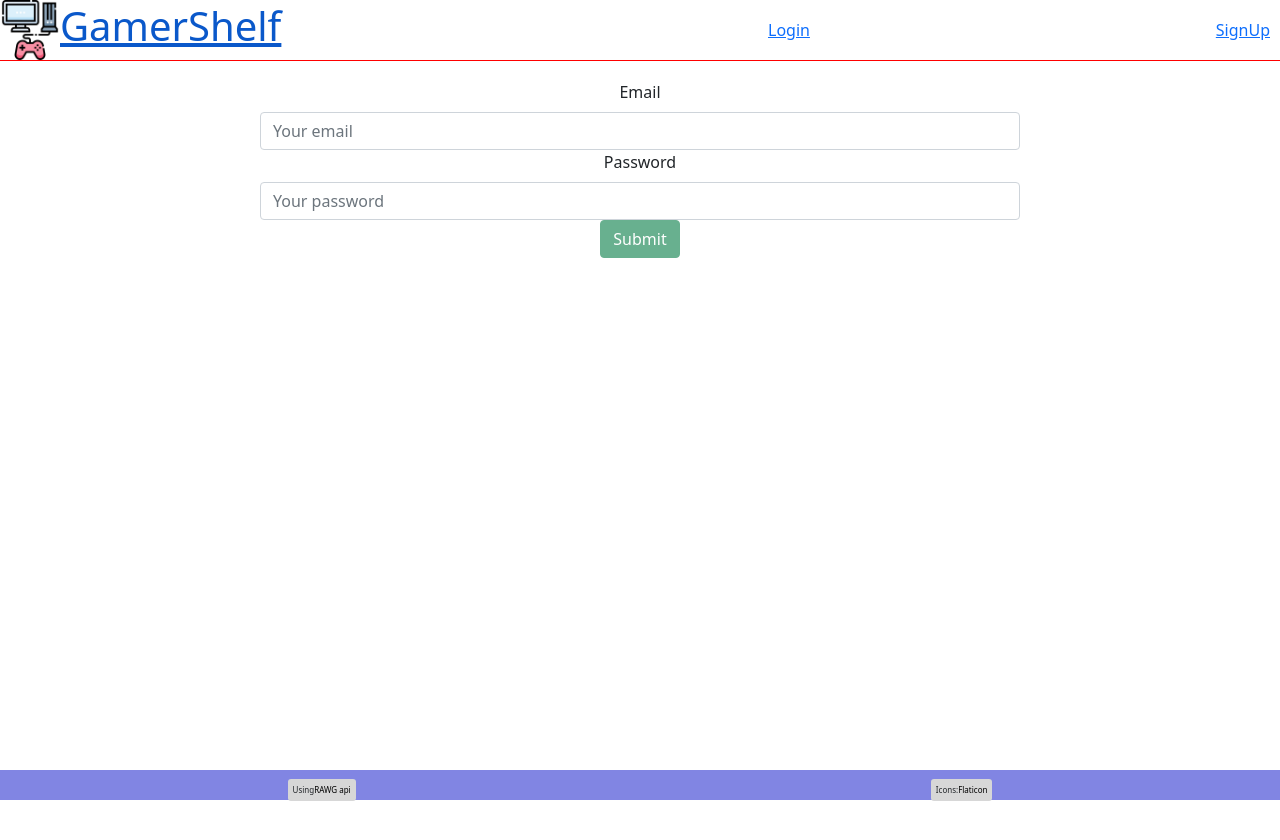
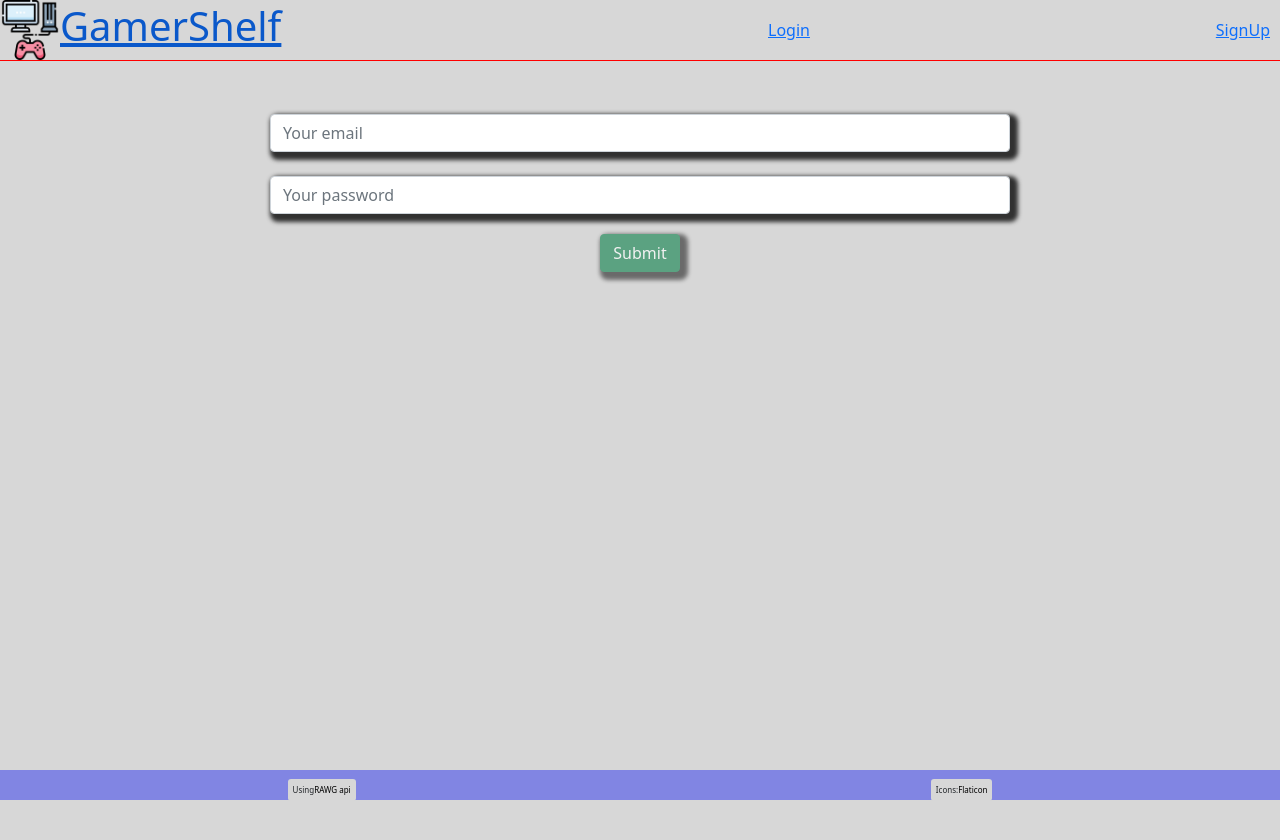
Before and after one commit to tcrear/group-project-3, a React (Create React App) app in the folder client/: page /Login in a window 1280 px wide. Shown: the top 840 px of the page. Before the commit the page ends 800 px from the top, so only its background shows below. Built offline with nearby package versions, Linux system fonts and the light colour scheme.

Commit message:
added more styling

```diff
--- a/client/src/App.css
+++ b/client/src/App.css
@@ -4,7 +4,7 @@ a {
 }
 
 .content{
-  min-height: 85vh;
+  min-height: 100vh;
   height: auto !important;
   height: 85vh;
   margin: 0 auto -50px;
@@ -14,3 +14,7 @@ a {
 .push, footer{
   height: 30px !important;
 }
+
+body{
+  background-color: rgb(215, 215, 215) ;
+}
--- a/client/src/App.js
+++ b/client/src/App.js
@@ -8,6 +8,8 @@ import Homepage from './pages/Homepage';
 import MyGames from './pages/MyGames';
 import SingleGame from './pages/SingleGame';
 import Header from './components/header';
+
+
 
 function App() {
   return (
--- a/client/src/index.css
+++ b/client/src/index.css
@@ -4,3 +4,7 @@
 html, body {
   height: 100%;
 }
+
+#root{
+  background-color: rgb(215,215,215);
+}
--- a/client/src/pages/Login.js
+++ b/client/src/pages/Login.js
@@ -41,8 +41,17 @@ const LoginForm = () => {
     form:{
       margin: "auto",
       textAlign: "center",
-      padding: "20px",
+      padding: "30px",
       width: "100vh"
+    },
+
+    textBox:{
+      boxShadow: "rgb(49, 49, 49) 4px 4px 4px 4px"
+    },
+
+    submitBtn:{
+      marginTop: "20px",
+      boxShadow: "rgb(49, 49, 49) 4px 4px 4px 4px"
     }
   }
 
@@ -53,7 +62,7 @@ const LoginForm = () => {
           Something went wrong with your login credentials!
         </Alert>
         <Form.Group>
-          <Form.Label htmlFor='email'>Email</Form.Label>
+          <Form.Label htmlFor='email'></Form.Label>
           <Form.Control
             type='text'
             placeholder='Your email'
@@ -61,12 +70,13 @@ const LoginForm = () => {
             onChange={handleInputChange}
             value={userFormData.email}
             required
+            style={style.textBox}
           />
           <Form.Control.Feedback type='invalid'>Email is required!</Form.Control.Feedback>
         </Form.Group>
 
         <Form.Group>
-          <Form.Label htmlFor='password'>Password</Form.Label>
+          <Form.Label htmlFor='password'></Form.Label>
           <Form.Control
             type='password'
             placeholder='Your password'
@@ -74,13 +84,16 @@ const LoginForm = () => {
             onChange={handleInputChange}
             value={userFormData.password}
             required
+            style={style.textBox}
           />
           <Form.Control.Feedback type='invalid'>Password is required!</Form.Control.Feedback>
         </Form.Group>
         <Button
           disabled={!(userFormData.email && userFormData.password)}
           type='submit'
-          variant='success'>
+          variant='success'
+          style={style.submitBtn}
+          >
           Submit
         </Button>
       </Form>
--- a/client/src/pages/SignUp.js
+++ b/client/src/pages/SignUp.js
@@ -43,8 +43,17 @@ const SignUpForm = () => {
     form:{
       margin: "auto",
       textAlign: "center",
-      padding: "20px",
+      padding: "30px",
       width: "100vh"
+    },
+
+    textBox:{
+      boxShadow: "rgb(49, 49, 49) 4px 4px 4px 4px"
+    },
+
+    submitBtn:{
+      marginTop: "20px",
+      boxShadow: "rgb(49, 49, 49) 4px 4px 4px 4px"
     }
   }
 
@@ -55,7 +64,7 @@ const SignUpForm = () => {
           Something went wrong with your SignUp credentials!
         </Alert>
         <Form.Group>
-          <Form.Label htmlFor='email'>UserName</Form.Label>
+          <Form.Label htmlFor='email'></Form.Label>
           <Form.Control
             type='text'
             placeholder='UserName'
@@ -63,12 +72,13 @@ const SignUpForm = () => {
             onChange={handleInputChange}
             value={userFormData.username}
             required
+            style={style.textBox}
           />
           <Form.Control.Feedback type='invalid'>Email is required!</Form.Control.Feedback>
         </Form.Group>
 
         <Form.Group>
-          <Form.Label htmlFor='email'>Email</Form.Label>
+          <Form.Label htmlFor='email'></Form.Label>
           <Form.Control
             type='text'
             placeholder='Your email'
@@ -76,12 +86,13 @@ const SignUpForm = () => {
             onChange={handleInputChange}
             value={userFormData.email}
             required
+            style={style.textBox}
           />
           <Form.Control.Feedback type='invalid'>Email is required!</Form.Control.Feedback>
         </Form.Group>
 
         <Form.Group>
-          <Form.Label htmlFor='password'>Password</Form.Label>
+          <Form.Label htmlFor='password'></Form.Label>
           <Form.Control
             type='password'
             placeholder='Your password'
@@ -89,13 +100,15 @@ const SignUpForm = () => {
             onChange={handleInputChange}
             value={userFormData.password}
             required
+            style={style.textBox}
           />
           <Form.Control.Feedback type='invalid'>Password is required!</Form.Control.Feedback>
         </Form.Group>
         <Button
           disabled={!(userFormData.email && userFormData.password)}
           type='submit'
-          variant='success'>
+          variant='success'
+          style={style.submitBtn}>
           Submit
         </Button>
       </Form>
```
